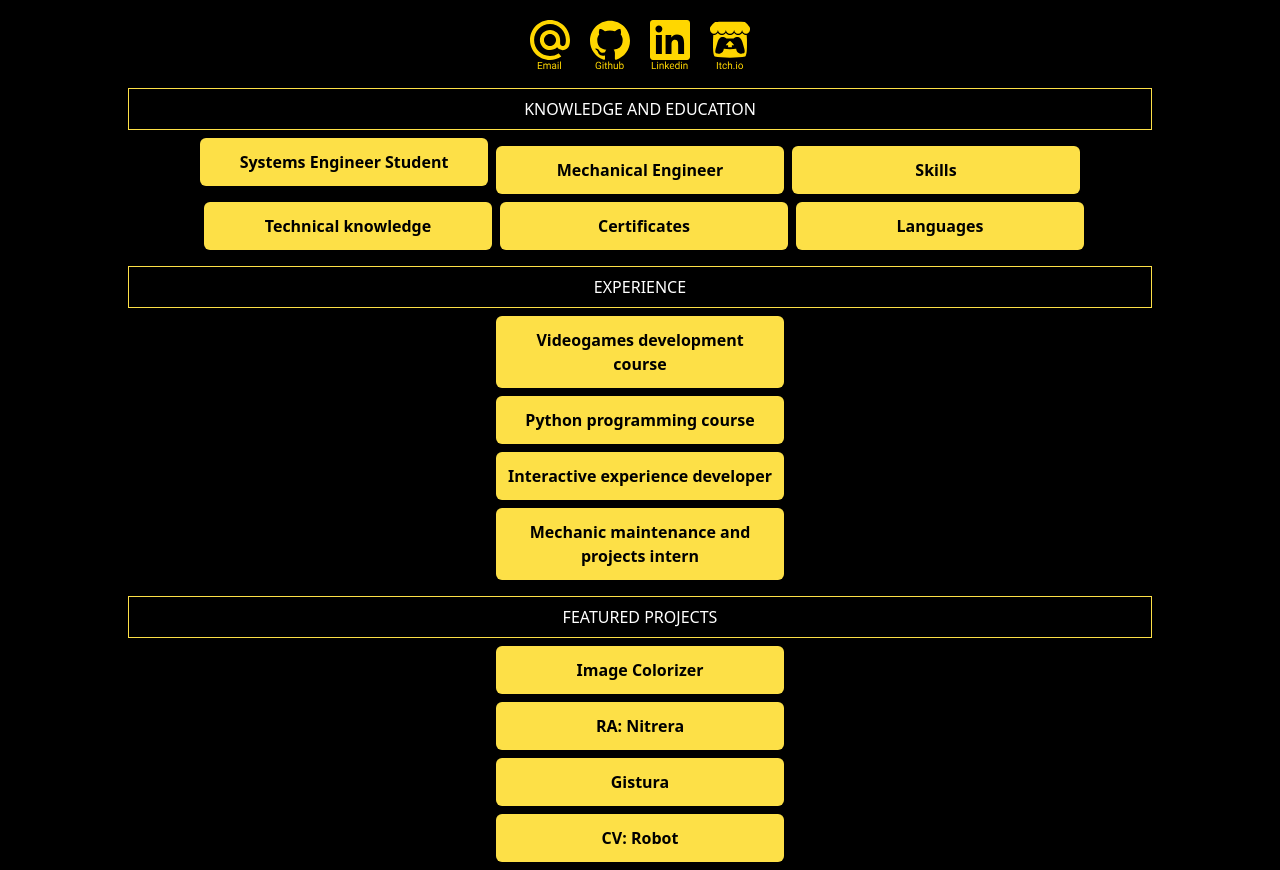
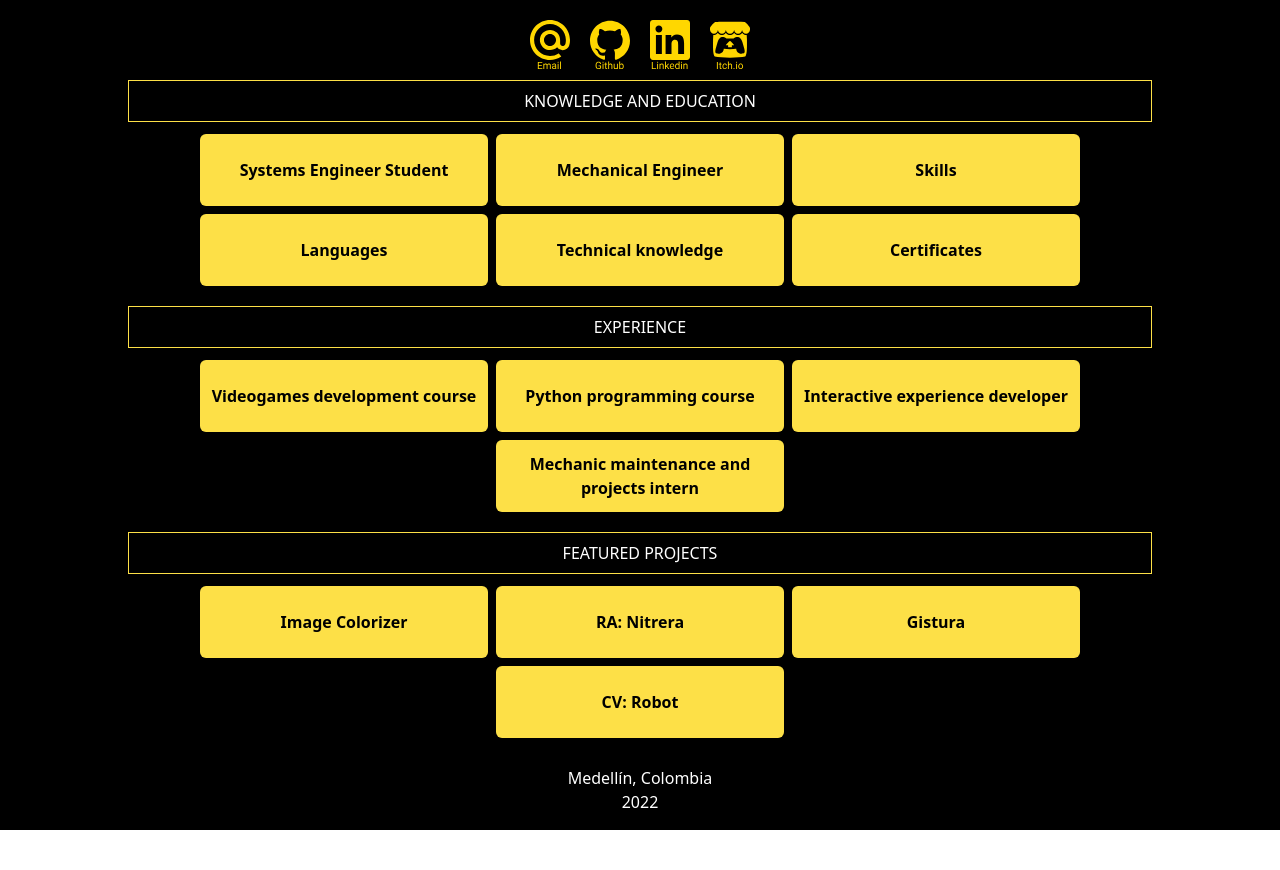
Before and after one commit to Royk8/curriculum-roy, a React (Create React App) app: page / in a window 1280 px wide. Shown: the part 407-1277 px from the top of the page. After the commit the page ends 1237 px from the top, so only its background shows below. Built offline with nearby package versions, Linux system fonts and the light colour scheme.

Commit message:
Finished?

```diff
--- a/src/components/atoms/Card.jsx
+++ b/src/components/atoms/Card.jsx
@@ -5,8 +5,8 @@ const Card = ({ title, inside }) => {
   const toggle = () => setIsOpen(!isOpen);
 
   return (
-    <div className='flex flex-col bg-yellow-300 w-72 min-h-{50%} rounded-t-md {!isOpen}: rounded-b-md'>
-      <button type='button' onClick={toggle} className='w-full p-3 max-h-fit'>
+    <div className='flex flex-col bg-yellow-300 w-72 m-1 rounded-t-md {!isOpen}: rounded-b-md'>
+      <button type='button' onClick={toggle} className='w-full h-[72px] px-2'>
         <p className='text-base font-bold w-full'>{title}</p>
       </button>
       {isOpen && <div className='bg-white p-2 rounded-b-md'>{inside}</div>}
--- /dev/null
+++ b/src/components/atoms/InfoFooter.jsx
@@ -0,0 +1,18 @@
+import React from "react";
+
+const InfoFooter = () => (
+    <div>
+        <div className="flex flex-col items-center justify-center ">
+            <div className="text-white text-center w-4/5 my-4">
+                <p>
+                    Medellín, Colombia
+                </p>
+                <p className="font-medium">
+                    2022
+                </p>
+            </div>
+        </div>
+    </div>
+)
+
+export { InfoFooter };
--- a/src/components/molecules/LinksSet.jsx
+++ b/src/components/molecules/LinksSet.jsx
@@ -28,7 +28,7 @@ const LinksSet = () => {
     return <NetworkLink key={index} site={icon.site} link={icon.link} />;
   });
 
-  return <div className='flex flex-wrap justify-center space-x-5 p-2'>{networkLinks}</div>;
+  return <div className='flex flex-wrap justify-center space-x-5'>{networkLinks}</div>;
 };
 
 export { LinksSet };
--- a/src/components/organism/EducationSection.jsx
+++ b/src/components/organism/EducationSection.jsx
@@ -10,7 +10,7 @@ const EducationSection = () => {
       <span className='text-white text-center font-medium p-2 w-full border border-yellow-300'>
         {t('knowledge-and-education')}
       </span>
-      <div className='flex flex-wrap justify-center space-x-2 space-y-2 w-full mt-2'>
+      <div className='flex flex-wrap justify-center w-full mt-2'>
         <div>
           <Card
             title={t('systems-engineer-student')}
@@ -42,6 +42,24 @@ const EducationSection = () => {
                 <li>{t('fast-learner')}</li>
                 <li>{t('searcher')}</li>
                 <li>{t('autonomous')}</li>
+              </ul>
+            }
+          />
+        </div>
+        <div>
+          <Card
+            title={t('languages')}
+            inside={
+              <ul className='ml-5 list-disc'>
+                <li>
+                  <strong>{t('spanish')}</strong>: {t('native-speaker')}
+                </li>
+                <li>
+                  <strong>{t('english')}</strong>: {t('high')} (C1)
+                </li>
+                <li>
+                  <strong>{t('portuguese')}</strong>: {t('medium')}
+                </li>
               </ul>
             }
           />
@@ -84,12 +102,14 @@ const EducationSection = () => {
                   <br /> {t('hourly-intensity')}: 64 {t('hours')} (2022)
                 </li>
                 <li>
-                <strong>Front-End Web Development with React</strong> (Coursera)
+                  <strong>Front-End Web Development with React</strong>{' '}
+                  (Coursera)
                   <br /> {t('hourly-intensity')}: 20 {t('hours')} (2021)
                 </li>
                 <li>
                   <strong>
-                  Introducción a Data Science: Programación de Estadística con R
+                    Introducción a Data Science: Programación de Estadística con
+                    R
                   </strong>{' '}
                   (Coursera)
                   <br /> {t('hourly-intensity')}: 20 {t('hours')} (2020)
@@ -113,24 +133,6 @@ const EducationSection = () => {
             }
           />
         </div>
-        <div>
-        <Card
-          title={t('languages')}
-          inside={
-            <ul className='ml-5 list-disc'>
-              <li>
-                <strong>{t('spanish')}</strong>: {t('native-speaker')}
-              </li>
-              <li>
-                <strong>{t('english')}</strong>: {t('high')} (C1)
-              </li>
-              <li>
-                <strong>{t('portuguese')}</strong>: {t('medium')}
-              </li>
-            </ul>
-          }
-        />
-        </div>
       </div>
     </div>
   );
--- a/src/components/organism/ExperienceSection.jsx
+++ b/src/components/organism/ExperienceSection.jsx
@@ -6,17 +6,19 @@ import { Card } from 'components/atoms/Card';
 const ExperienceSection = () => {
   const { t } = useTranslation();
   return (
-    <div className='flex flex-col items-center justify-center w-4/5 m-2 space-y-2'>
+    <div className='flex flex-col items-center justify-center w-4/5 m-2'>
       <span className='text-white text-center font-medium p-2 w-full border border-yellow-300'>
         {t('experience')}
       </span>
-      <div className='flex flex-col items-center justify-center w-full m-2 space-y-2'>
+      <div className='flex flex-wrap justify-center w-full mt-2'>
+        <div>
           <Card
             title={t('videogames-development-course')}
             inside={
               <ul>
                 <li>
-                {t('august')} 2021 - {t('january')} 2022 (Medellín - Antioquia)
+                  {t('august')} 2021 - {t('january')} 2022 (Medellín -
+                  Antioquia)
                 </li>
                 <li>
                   <strong>Ubicua - Universidad de Antioquia</strong>
@@ -32,6 +34,8 @@ const ExperienceSection = () => {
               </ul>
             }
           />
+        </div>
+        <div>
           <Card
             title={t('python-programming-course')}
             inside={
@@ -53,6 +57,8 @@ const ExperienceSection = () => {
               </ul>
             }
           />
+        </div>
+        <div>
           <Card
             title={t('interactive-experience-developer')}
             inside={
@@ -73,12 +79,15 @@ const ExperienceSection = () => {
               </ul>
             }
           />
+        </div>
+        <div>
           <Card
             title={t('maintenance-projects-intern')}
             inside={
               <ul>
                 <li>
-                {t('december')} 2015 - {t('june')} 2016 (Girardota - Antioquia)
+                  {t('december')} 2015 - {t('june')} 2016 (Girardota -
+                  Antioquia)
                 </li>
                 <li>
                   <strong>Invesa S.A</strong>, {t('chemical-industry')}
@@ -96,6 +105,7 @@ const ExperienceSection = () => {
           />
         </div>
       </div>
+    </div>
   );
 };
 
--- a/src/components/organism/FeaturedProjectsSection.jsx
+++ b/src/components/organism/FeaturedProjectsSection.jsx
@@ -10,7 +10,8 @@ const FeaturedProjectsSection = () => {
       <span className='text-white text-center font-medium p-2 w-full border border-yellow-300'>
         {t('featured-projects')}
       </span>
-      <div className='flex flex-col items-center justify-center w-full m-2 space-y-2 '>
+      <div className='flex flex-wrap justify-center w-full mt-2'>
+        <div>
           <Card
             title='Image Colorizer'
             inside={
@@ -25,50 +26,48 @@ const FeaturedProjectsSection = () => {
               </ul>
             }
           />
+        </div>
+        <div>
           <Card
             title='RA: Nitrera'
             inside={
               <ul>
                 <li>{t('ra-nitrera-description')}</li>
                 <li>
-              <img
-                src='assets/images/nitrera.jpg'
-                alt='RA: Nitrera'
-              />
+                  <img src='assets/images/nitrera.jpg' alt='RA: Nitrera' />
                 </li>
               </ul>
             }
           />
+        </div>
+        <div>
           <Card
             title='Gistura'
             inside={
               <ul>
                 <li>{t('gistura-description')}</li>
                 <li>
-              <img
-                src='assets/images/gistura.jpg'
-                alt='Gistura'
-              />
+                  <img src='assets/images/gistura.jpg' alt='Gistura' />
                 </li>
               </ul>
             }
           />
+        </div>
+        <div>
           <Card
             title='CV: Robot'
             inside={
               <ul>
                 <li>{t('cv-robot-description')}</li>
                 <li>
-              <img
-                src='assets/images/robot.jpg'
-                alt='CV: Robot'
-              />
+                  <img src='assets/images/robot.jpg' alt='CV: Robot' />
                 </li>
               </ul>
             }
           />
         </div>
       </div>
+    </div>
   );
 };
 
--- a/src/components/LanguageBar.jsx
+++ b/src/components/organism/LanguageBar.jsx
@@ -3,7 +3,7 @@ import { LanguageButton } from 'components/atoms/LanguageButton';
 
 const LanguageBar = () => (
   <main className='flex flex-col items-end w-screen text-white  bg-gold-dark'>
-    <div className='flex'>
+    <div className='flex px-4'>
       <LanguageButton language='Español' />
       <LanguageButton language='English' />
     </div>
--- a/src/components/organism/ProfileSection.jsx
+++ b/src/components/organism/ProfileSection.jsx
@@ -10,7 +10,7 @@ const ProfileSection = () => {
     return (
         <div className="flex flex-col items-center justify-center ">
             <ProfilePic name='Roy Kleyder Maestre Ruda' image='assets/images/profilePic.jpg' />
-            <div className="text-white text-center w-4/5 my-4">
+            <div className="text-white text-center w-4/5 my-4 space-y-2">
                 <p>
                     Medellín, Colombia
                 </p>
--- a/src/layouts/MainLayout.jsx
+++ b/src/layouts/MainLayout.jsx
@@ -1,11 +1,14 @@
 import React from 'react';
 import { Outlet } from 'react-router-dom';
-import { LanguageBar } from 'components/LanguageBar';
+
+import { LanguageBar } from 'components/organism/LanguageBar';
+import { InfoFooter } from 'components/atoms/InfoFooter';
 
 const MainLayout = () => (
   <main className='flex flex-col w-screen h-full bg-black '>
     <LanguageBar />
     <Outlet />
+    <InfoFooter />
   </main>
 );
 
```
Lines whose indentation alone changed are shown as unchanged.
